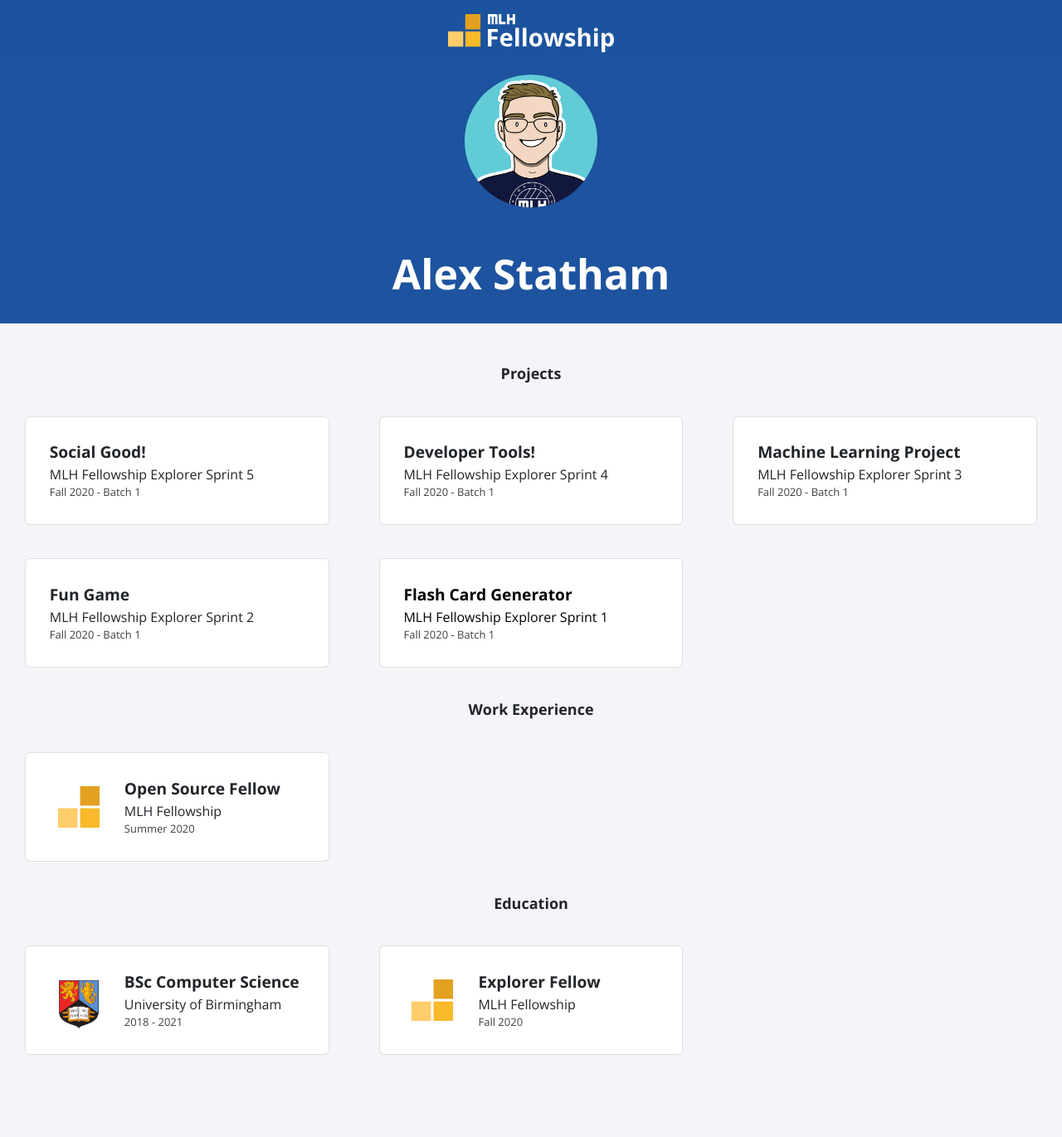
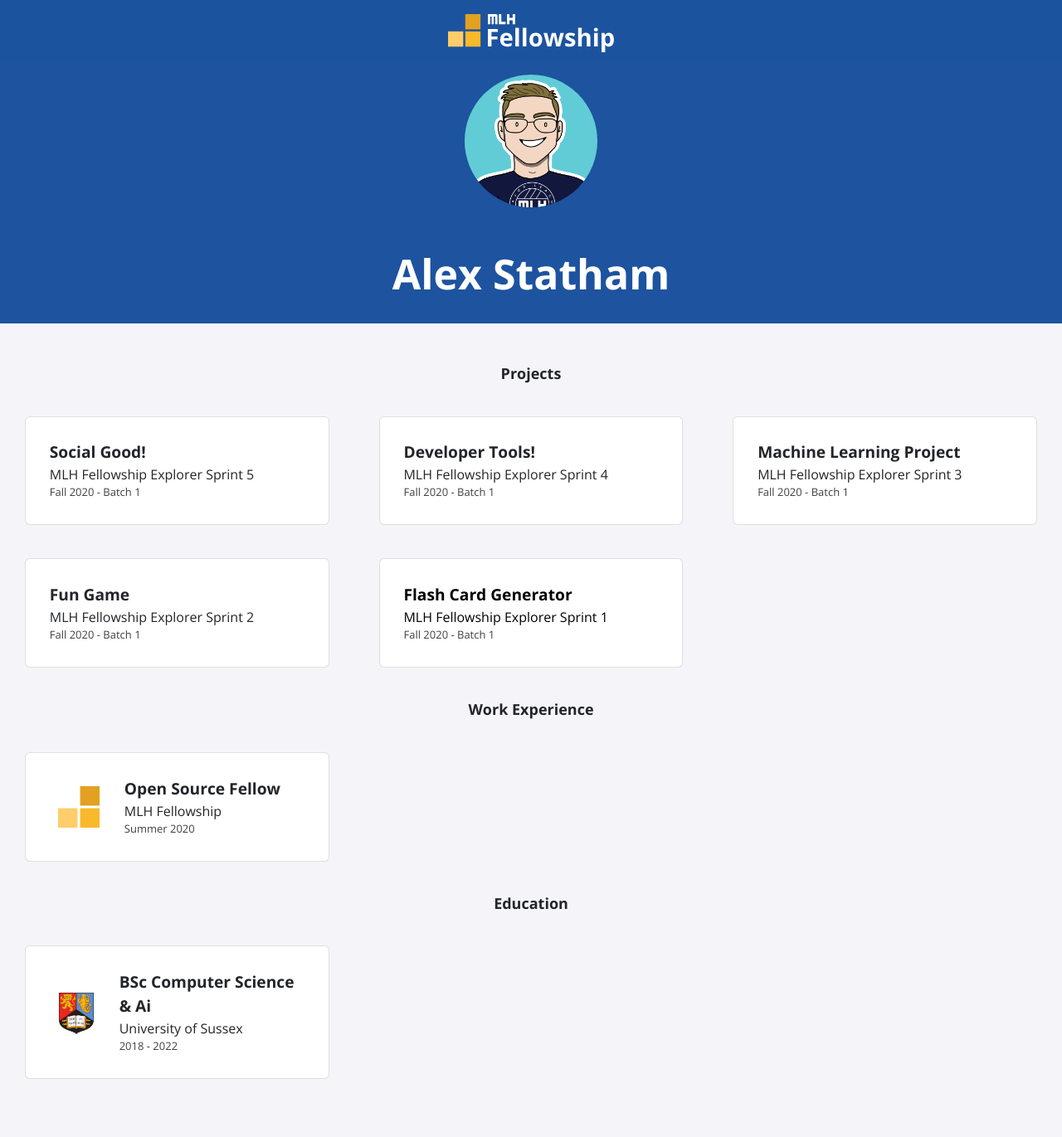
Before and after one commit to Astatham98/Astatham98.github.io, a Jekyll site: the page built from index.html, in a window 1280 px wide. Shown: the whole page at 83% size. Built offline with Jekyll 4.4.1, drawn with Linux system fonts in a browser that asks for light colours; nearby versions of some CDN libraries; before the commit the page ends 1342 px from its top, so only the background shows below that.

Commit message:
changed education

```diff
--- a/_data/education.yml
+++ b/_data/education.yml
@@ -1,9 +1,4 @@
-- course: BSc Computer Science
-  institute: University of Birmingham
-  dates: 2018 - 2021
+- course: BSc Computer Science & Ai
+  institute: University of Sussex
+  dates: 2018 - 2022
   logo: uob.png
-
-- course: Explorer Fellow
-  institute: MLH Fellowship
-  dates: Fall 2020
-  logo: fellowship.svg
```
Also changed, not shown: assets/img/education/sussex.png (added).
